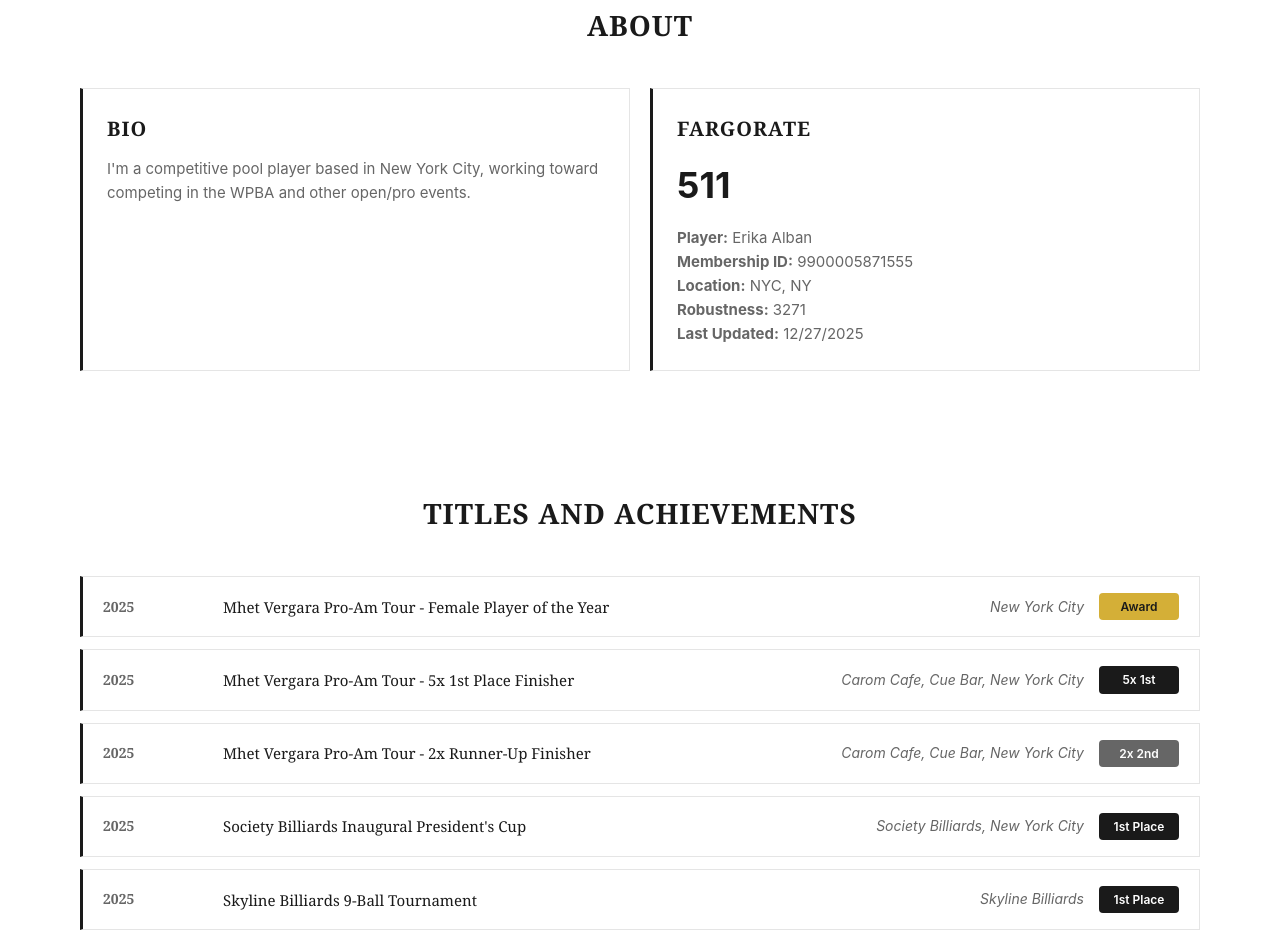
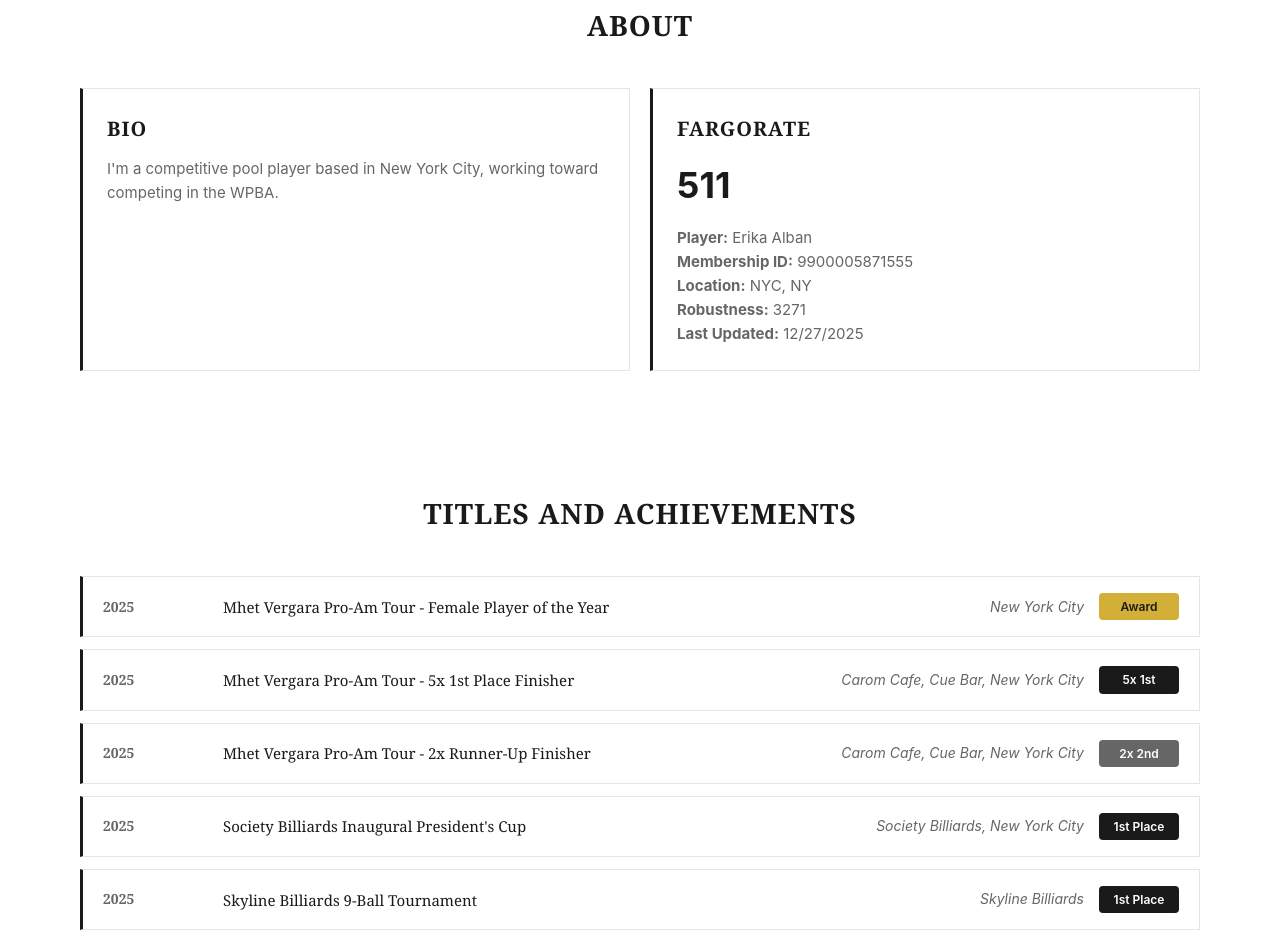
Before and after one commit to erikaalban/erikaalban.com, a plain HTML site: page index.html in a window 1280 px wide. Shown: the part 817-1757 px from the top of the page. Drawn offline with Linux system fonts and the light colour scheme; some packages are replaced by stand-ins of ours; a script that the page names is missing.

Commit message:
bio update

```diff
--- a/index.html
+++ b/index.html
@@ -64,7 +64,7 @@
             <h3>Bio</h3>
             <p>
               I'm a competitive pool player based in New York City, working
-              toward competing in the WPBA and other open/pro events.
+              toward competing in the WPBA.
             </p>
           </div>
 
```
